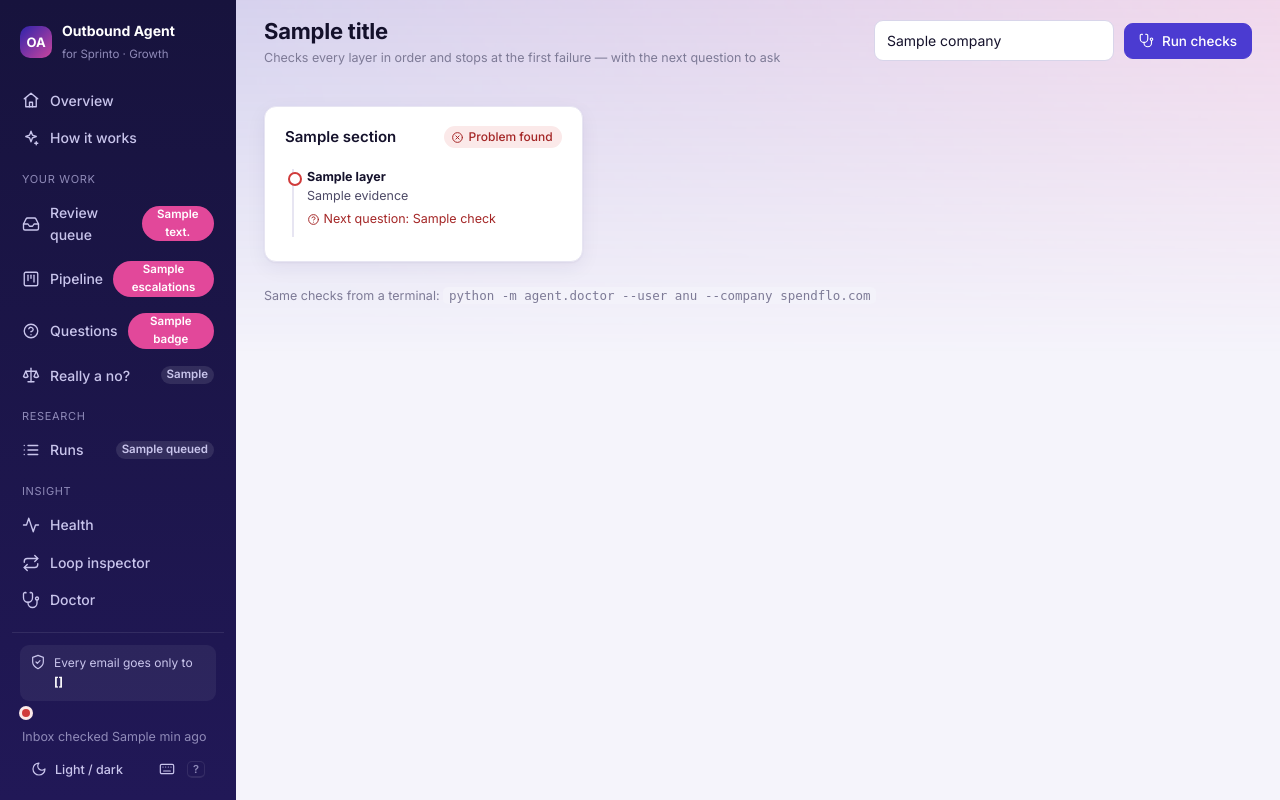
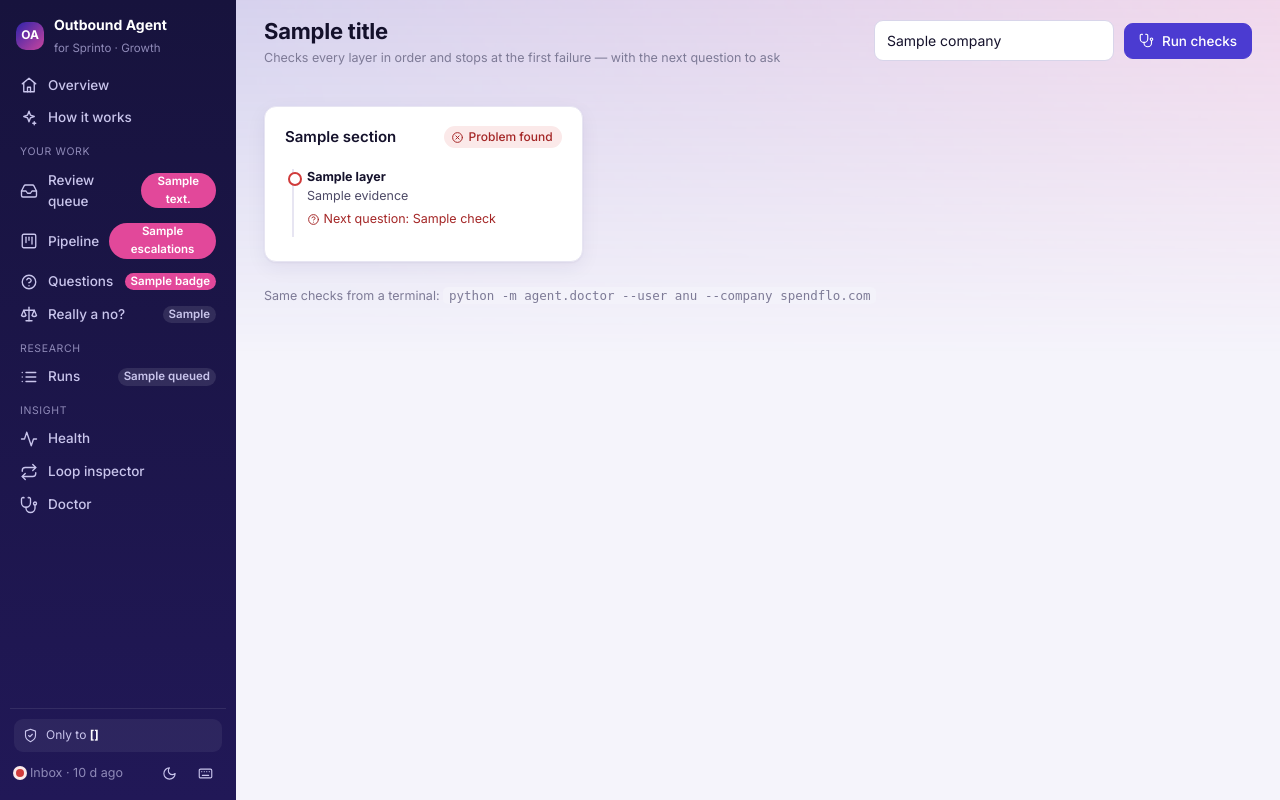
Before and after one commit to Anusha-Karwa/Sprinto, a FastAPI app: template web/templates/doctor.html in a window 1280 px wide. Run offline with FastAPI, Linux system fonts and the light colour scheme; the template is opened without the code that fills it: most values are stand-ins (such as "Sample title", 1, 10 or a date in 2020); some libraries are stand-ins or nearby versions.

Commit message:
Sidebar fits without scrolling (down to 600 px tall); meeting-booked celebration (confetti + banner, once per meeting, live within a minute, replay in Pipeline)
Co-Authored-By: Claude Opus 5.5 <noreply@anthropic.com>
Claude-Session: https://claude.ai/code/session_01DPmAUWDjQVK6E4n4onuWWd

```diff
--- a/web/main.py
+++ b/web/main.py
@@ -74,7 +74,7 @@ TITLES = {"how": "How it works", "home": "Overview", "runs": "Runs", "review": "
 def chrome(conn) -> dict:
     """Sidebar badges (what needs the Growth Lead) + inbox-checker status, on every page — in ONE round trip."""
     if conn is None:
-        return {"badges": {}, "worker_mins": None, "worker_ok": False}
+        return {"badges": {}, "worker_mins": None, "worker_ok": False, "latest_meeting": None}
     r = conn.execute("""SELECT
         (SELECT count(*) FROM drafts WHERE status IN ('pending_review','needs_human_edit') AND user_id IS NOT NULL) AS review,
         (SELECT count(*) FROM escalations WHERE status='open') AS escalations,
@@ -82,10 +82,15 @@ def chrome(conn) -> dict:
         (SELECT count(*) FROM feedback_events WHERE needs_reason) AS questions,
         (SELECT count(*) FROM companies WHERE status IN ('queued','processing')) AS queued,
         (SELECT count(*) FROM verdicts WHERE verdict='DISQUALIFIED' AND fn_check_answer IS NULL) AS fn_check,
-        (SELECT EXTRACT(EPOCH FROM now() - ticked_at)/60 FROM worker_heartbeats WHERE worker='sequence1') AS mins""").fetchone()
+        (SELECT EXTRACT(EPOCH FROM now() - ticked_at)/60 FROM worker_heartbeats WHERE worker='sequence1') AS mins,
+        (SELECT json_build_object('id', m.id, 'domain', c.domain, 'start', m.start_at, 'meet', m.meet_link,
+                                  'who', coalesce(ct.first_name || ' ' || coalesce(ct.last_name, ''), ''))
+           FROM meetings m JOIN companies c ON c.id = m.company_id
+           LEFT JOIN outreach_threads t ON t.id = m.thread_id LEFT JOIN drafts d ON d.id = t.draft_id
+           LEFT JOIN contacts ct ON ct.id = d.contact_id ORDER BY m.id DESC LIMIT 1) AS latest_meeting""").fetchone()
     mins = round(float(r["mins"])) if r["mins"] is not None else None
     badges = {k: r[k] for k in ("review", "escalations", "active", "questions", "queued", "fn_check")}
-    return {"badges": badges, "worker_mins": mins,
+    return {"badges": badges, "worker_mins": mins, "latest_meeting": r["latest_meeting"],
             "worker_ok": mins is not None and mins <= outreach_cfg()["gates"]["worker_stale_minutes"]}
 
 
@@ -463,6 +468,12 @@ def disqualified_answer(verdict_id: int, really_no: str = Form(...), user: str =
     return RedirectResponse("/disqualified?msg=Saved.", status_code=303)
 
 
+@app.get("/meetings/latest.json")
+def latest_meeting(request: Request, user: str = Depends(require_login), conn=Depends(db)):
+    """Polled once a minute by open pages, so a booking made in the background is celebrated right away."""
+    return JSONResponse(chrome(conn)["latest_meeting"] or {}, headers={"Cache-Control": "no-store"})
+
+
 @app.post("/meetings/{meeting_id}/worth")
 def meeting_worth(meeting_id: int, worth: str = Form(...), user: str = Depends(require_login), conn=Depends(db)):
     """The outcome instrument: after each call, 'Was this meeting worth 30 minutes?'"""
--- a/web/templates/base.html
+++ b/web/templates/base.html
@@ -194,11 +194,37 @@ code{font-size:12.5px;background:var(--surface-2);padding:1px 6px;border-radius:
 .how-num{width:40px;height:40px;border-radius:12px;display:grid;place-items:center;color:#fff;font-weight:700}
 .how-grid{display:grid;grid-template-columns:repeat(3,minmax(0,1fr));gap:12px;margin-top:10px} @media (max-width:900px){.how-grid{grid-template-columns:1fr}}
 .how-box{background:var(--surface-2);border-radius:10px;padding:10px 12px;font-size:13px} .how-box b{display:block;font-size:11.5px;text-transform:uppercase;letter-spacing:.05em;color:var(--ink-3);margin-bottom:3px}
+
+/* compact sidebar: fits without scrolling down to ~600 px tall */
+.side{padding:12px 10px !important;gap:1px !important}
+.brand{padding:2px 6px 10px !important} .logo{width:28px !important;height:28px !important;font-size:12px !important}
+.nav a{padding:6px 10px !important;font-size:13.5px}
+.nav-group{padding:10px 10px 3px !important;font-size:10.5px !important}
+.side-foot{padding:10px 4px 0 !important;gap:6px !important}
+.safety{padding:7px 9px !important;align-items:center;font-size:12px}
+.safety-txt{white-space:nowrap;overflow:hidden;text-overflow:ellipsis;min-width:0}
+.side-meta{gap:6px !important;flex-wrap:nowrap !important;padding:0 2px}
+.icon-btn{width:30px;height:30px;padding:0 !important;justify-content:center}
+@media (min-width:901px) and (max-height:720px){
+  .nav-group{font-size:0 !important;padding:0 !important;height:0;margin:6px 10px;border-top:1px solid var(--side-line)}
+  .nav a{padding:5px 10px !important} .brand{padding-bottom:6px !important} .brand span{display:none}
+}
+.celebrate{position:fixed;top:18px;left:50%;transform:translateX(-50%);z-index:70;display:flex;align-items:center;gap:14px;
+  max-width:min(560px,calc(100% - 32px));padding:14px 16px;border-radius:16px;color:#fff;
+  background:linear-gradient(100deg,color-mix(in srgb,var(--side-bg) 55%,transparent),transparent),var(--hero-img) center/cover,linear-gradient(90deg,var(--brand-1),var(--brand-4));
+  box-shadow:0 18px 40px rgba(47,35,171,.35);animation:pop .45s cubic-bezier(.2,1.4,.4,1)}
+.celebrate[hidden]{display:none}
+@keyframes pop{from{transform:translate(-50%,-30px) scale(.92);opacity:0}}
+.celebrate-emoji{font-size:30px;line-height:1;animation:wiggle 1s ease-in-out 2}
+@keyframes wiggle{25%{transform:rotate(-14deg)}75%{transform:rotate(14deg)}}
+.celebrate-title{font-weight:700;font-size:16px} .celebrate-sub{font-size:13px;color:rgba(255,255,255,.88);overflow:hidden;text-overflow:ellipsis}
+#confetti{position:fixed;inset:0;z-index:69;pointer-events:none}
+@media (prefers-reduced-motion: reduce){.celebrate,.celebrate-emoji{animation:none}}
 .sr{position:absolute;width:1px;height:1px;overflow:hidden;clip:rect(0 0 0 0)}
 </style>
 {% block head %}{% endblock %}
 </head>
-<body>
+<body data-latest-meeting='{{ (latest_meeting or {})|tojson }}'>
 <div class="app">
   <aside class="side" aria-label="Main navigation">
     <div class="brand"><div class="logo">OA</div><div><b>Outbound Agent</b><span>for Sprinto · Growth</span></div></div>
@@ -218,14 +244,13 @@ code{font-size:12.5px;background:var(--surface-2);padding:1px 6px;border-radius:
       <a href="/doctor" class="{{ 'on' if nav=='doctor' }}">{{ icon('stethoscope') }}Doctor</a>
     </nav>
     <div class="side-foot">
-      <div class="safety">{{ icon('shield', 16) }}<span>Every email goes only to<br><b>{{ my_email }}</b></span></div>
-      <div class="row small muted" style="padding:0 2px">
+      <div class="safety" title="Every email and calendar invite goes only to {{ my_email }} — never to a real prospect">{{ icon('shield', 15) }}
+        <span class="safety-txt">Only to <b>{{ my_email }}</b></span></div>
+      <div class="row side-meta">
         <span class="status-dot {{ 'good' if worker_ok else 'critical' }}"></span>
-        <span>{% if worker_mins is none %}Inbox checker never ran{% else %}Inbox checked {{ worker_mins }} min ago{% endif %}</span>
-      </div>
-      <div class="row" style="justify-content:space-between">
-        <button class="btn btn-ghost btn-sm" id="themeBtn" type="button" aria-label="Switch light or dark mode">{{ icon('moon', 16) }}<span>Light / dark</span></button>
-        <button class="btn btn-ghost btn-sm" type="button" data-open="keys" aria-label="Keyboard shortcuts">{{ icon('keyboard', 16) }}<span class="kbd">?</span></button>
+        <span class="small muted" style="flex:1;min-width:0;white-space:nowrap;overflow:hidden;text-overflow:ellipsis" title="The inbox checker reads replies every 5 minutes">{% if worker_mins is none %}Inbox never checked{% elif worker_mins < 60 %}Inbox · {{ worker_mins }} min ago{% elif worker_mins < 1440 %}Inbox · {{ worker_mins // 60 }} h ago{% else %}Inbox · {{ worker_mins // 1440 }} d ago{% endif %}</span>
+        <button class="btn btn-ghost icon-btn" id="themeBtn" type="button" aria-label="Switch light or dark mode" title="Light / dark">{{ icon('moon', 15) }}</button>
+        <button class="btn btn-ghost icon-btn" type="button" data-open="keys" aria-label="Keyboard shortcuts" title="Keyboard shortcuts">{{ icon('keyboard', 15) }}</button>
       </div>
     </div>
   </aside>
@@ -238,6 +263,14 @@ code{font-size:12.5px;background:var(--surface-2);padding:1px 6px;border-radius:
     </div>
     <main class="content">{% block body %}{% endblock %}</main>
   </div>
+</div>
+
+<div class="celebrate" id="celebrate" hidden role="status" aria-live="polite">
+  <div class="celebrate-emoji" aria-hidden="true">🎉</div>
+  <div style="min-width:0"><div class="celebrate-title">Meeting booked!</div>
+    <div class="celebrate-sub" id="celebrateSub"></div></div>
+  <div class="row" style="gap:6px;flex-wrap:nowrap"><a class="btn btn-sm btn-light" href="/pipeline">See it</a>
+    <button class="btn btn-sm btn-outline-light" type="button" id="celebrateClose" aria-label="Dismiss">{{ icon('x', 14) }}</button></div>
 </div>
 
 <dialog id="newrun"><form method="post" action="/runs" data-busy="Queuing…">
@@ -279,6 +312,30 @@ code{font-size:12.5px;background:var(--surface-2);padding:1px 6px;border-radius:
     root.dataset.theme = dark ? 'light' : 'dark';
     try{localStorage.setItem('theme',root.dataset.theme)}catch(e){}
   });
+  // ---- meeting booked → celebrate (once per meeting, per browser) ----
+  function fmtMeeting(m){ const d=new Date(m.start); const when=isNaN(d)?'':d.toLocaleString([], {weekday:'short',day:'numeric',month:'short',hour:'numeric',minute:'2-digit'});
+    return [m.who && m.who.trim(), m.domain, when].filter(Boolean).join(' · ') }
+  function confetti(){
+    if(matchMedia('(prefers-reduced-motion: reduce)').matches) return;
+    const c=document.createElement('canvas'); c.id='confetti'; document.body.appendChild(c);
+    const ctx=c.getContext('2d'), dpr=devicePixelRatio||1; const W=c.width=innerWidth*dpr, H=c.height=innerHeight*dpr;
+    const cs=getComputedStyle(root); const cols=['--brand-1','--brand-2','--brand-3','--brand-4'].map(v=>cs.getPropertyValue(v).trim()).concat(['#fab219','#ffffff']);
+    const P=Array.from({length:170},(_,i)=>({x:W*(i%2?0.15:0.85), y:H*0.35, vx:(Math.random()-.5)*22*dpr+(i%2?6:-6)*dpr, vy:(-Math.random()*20-8)*dpr,
+      w:(6+Math.random()*6)*dpr, h:(8+Math.random()*10)*dpr, r:Math.random()*6, vr:(Math.random()-.5)*.3, c:cols[i%cols.length]}));
+    let t=0; (function frame(){ t++; ctx.clearRect(0,0,W,H);
+      P.forEach(p=>{ p.vy+=0.45*dpr; p.vx*=0.99; p.x+=p.vx; p.y+=p.vy; p.r+=p.vr; ctx.save(); ctx.translate(p.x,p.y); ctx.rotate(p.r);
+        ctx.globalAlpha=Math.max(0,1-t/190); ctx.fillStyle=p.c; ctx.fillRect(-p.w/2,-p.h/2,p.w,p.h*Math.abs(Math.cos(p.r*2))); ctx.restore() });
+      if(t<200) requestAnimationFrame(frame); else c.remove() })();
+  }
+  function celebrate(m){ const b=$('#celebrate'); if(!b||!m||!m.id) return; $('#celebrateSub').textContent=fmtMeeting(m);
+    b.hidden=false; confetti(); clearTimeout(window.__celT); window.__celT=setTimeout(()=>b.hidden=true, 9000) }
+  window.celebrate=celebrate;
+  $('#celebrateClose')?.addEventListener('click',()=>$('#celebrate').hidden=true);
+  function maybeCelebrate(m){ if(!m||!m.id) return; let seen=0; try{ seen=+localStorage.getItem('celebratedMeeting')||0 }catch(e){}
+    if(m.id>seen){ try{ localStorage.setItem('celebratedMeeting', m.id) }catch(e){} celebrate(m) } }
+  try{ maybeCelebrate(JSON.parse(document.body.dataset.latestMeeting||'{}')) }catch(e){}
+  setInterval(async()=>{ if(document.hidden) return; try{ const r=await fetch('/meetings/latest.json'); if(r.ok) maybeCelebrate(await r.json()) }catch(e){} }, 60000);
+  $$('[data-celebrate]').forEach(b=>b.addEventListener('click',()=>{ try{ celebrate(JSON.parse(b.dataset.celebrate)) }catch(e){} }));
   // phone: tapping outside the open menu closes it
   $('.main')?.addEventListener('click',e=>{ if(document.body.classList.contains('nav-open') && !e.target.closest('.burger')) document.body.classList.remove('nav-open') });
   // dialogs
--- a/web/templates/pipeline.html
+++ b/web/templates/pipeline.html
@@ -33,7 +33,8 @@
     {% if t.meeting %}<div class="card" style="box-shadow:none;background:var(--good-soft);border-color:transparent">
       <b>{{ icon('calendar', 16) }} Meeting booked — {{ t.meeting.start_at.strftime('%a %d %b, %H:%M UTC') }}</b>
       <div class="row" style="margin-top:10px">{% if t.meeting.meet_link %}<a class="btn btn-sm" href="{{ t.meeting.meet_link }}" target="_blank" rel="noopener">{{ icon('link', 14) }}Join Meet</a>
-        <button class="btn btn-sm btn-ghost" type="button" data-copy="{{ t.meeting.meet_link }}">{{ icon('copy', 14) }}Copy link</button>{% endif %}</div>
+        <button class="btn btn-sm btn-ghost" type="button" data-copy="{{ t.meeting.meet_link }}">{{ icon('copy', 14) }}Copy link</button>{% endif %}
+        <button class="btn btn-sm btn-ghost" type="button" data-celebrate='{{ {"id": t.meeting.id, "domain": t.domain, "start": t.meeting.start_at.isoformat(), "who": (t.first_name or "") ~ " " ~ (t.last_name or "")}|tojson }}'>🎉 Replay</button></div>
       <form method="post" action="/meetings/{{ t.meeting.id }}/worth" class="row small" style="margin-top:12px">After the call — was it worth 30 minutes?
         <div class="seg"><button name="worth" value="yes" class="{{ 'on' if t.meeting.worth_30_min == true }}">Yes</button><button name="worth" value="no" class="{{ 'on' if t.meeting.worth_30_min == false }}">No</button></div></form>
     </div>{% endif %}
```
Also changed, not shown: tests/test_web.py (+9 -0 lines).
